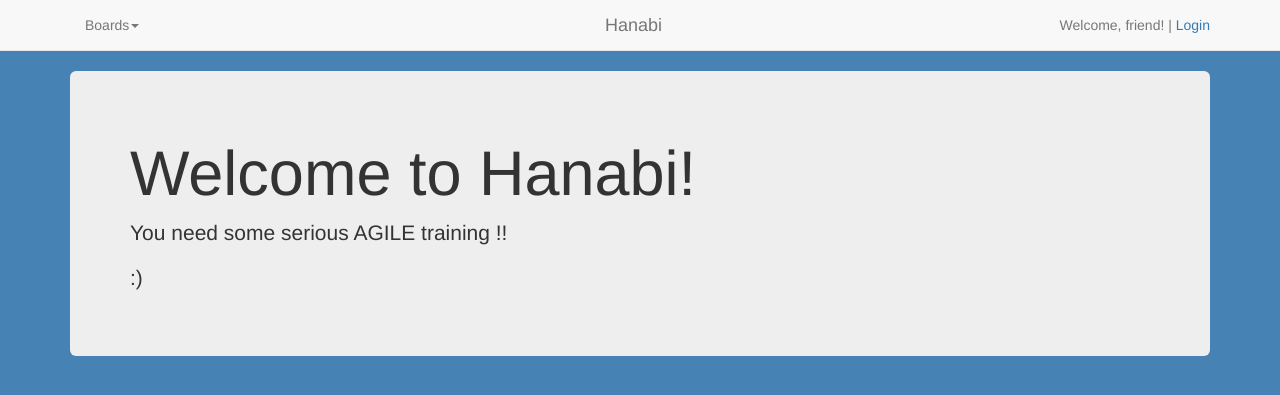
After one commit to mendez6412/kanban-django, a Django app: page /learn/ in a window 1280 px wide. The commit adds this page. Shown: the top 395 px of the page. Run offline with Django 3.2, Linux system fonts and the light colour scheme; data that the repository does not hold is empty; some libraries are stand-ins or nearby versions.

Commit message:
added learn.html

```diff
--- a/hanabi/templates/hanabi/index.html
+++ b/hanabi/templates/hanabi/index.html
@@ -6,7 +6,7 @@
       <div class="jumbotron">
         <h1>Welcome to Hanabi!</h1>
           <p>Our firework system provides an excellent framework for your Agile development environment.  Manage user stories and points with ease, so your sprint goes as smoothly as one of Usain Bolt's.</p>
-          <p><a class="btn btn-primary btn-lg" href="#" role="button">Learn more</a></p>
+          <p><a class="btn btn-primary btn-lg" href="learn/" role="button">Learn more</a></p>
       </div>
     </div>
   </div>
--- /dev/null
+++ b/hanabi/templates/hanabi/learn.html
@@ -0,0 +1,14 @@
+{% extends 'hanabi/base.html' %}
+{% block body %}
+<div class="container">
+  <div class="row">
+    <div class="col-md-12">
+      <div class="jumbotron">
+        <h1>Welcome to Hanabi!</h1>
+          <p id="crazy">You need some serious AGILE training !!</p>
+          <p>:)</p>
+      </div>
+    </div>
+  </div>
+</div>
+{% endblock %}
--- a/hanabi/urls.py
+++ b/hanabi/urls.py
@@ -8,4 +8,6 @@ urlpatterns = [
     url(r'^register/$', views.register, name='register'),
     url(r'^login/$', views.signin, name='login'),
     url(r'^logout/$', views.signout, name='logout'),
+    url(r'^learn/$', views.learn, name='learn'),
+
 ]
--- a/hanabi/views.py
+++ b/hanabi/views.py
@@ -10,6 +10,11 @@ from django.contrib.auth.forms import UserCreationForm
 
 def index(request):
     return render(request, 'hanabi/index.html')
+
+
+def learn(request):
+    return render(request, 'hanabi/learn.html')
+
 
 
 def boards(request):
```
